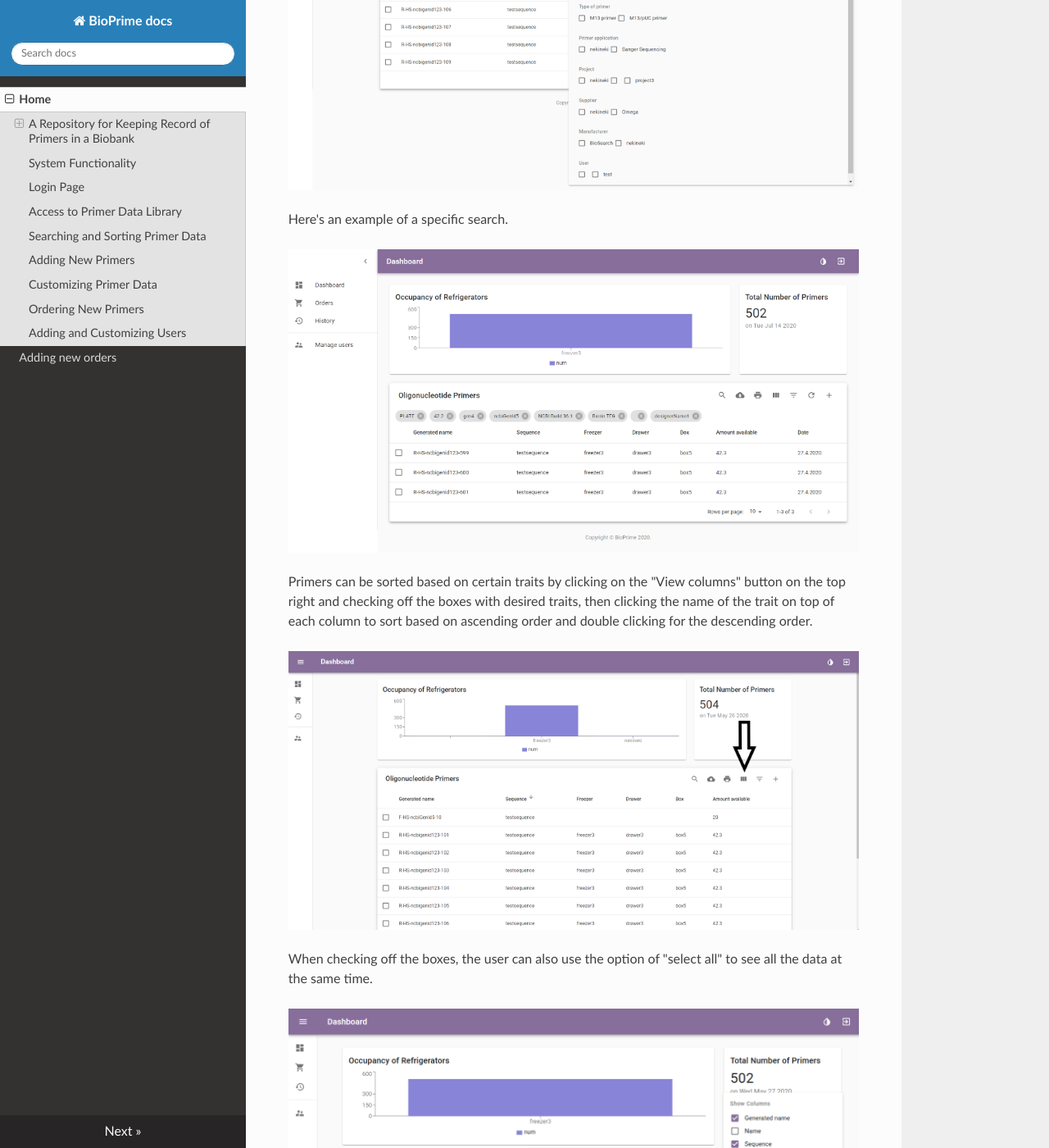
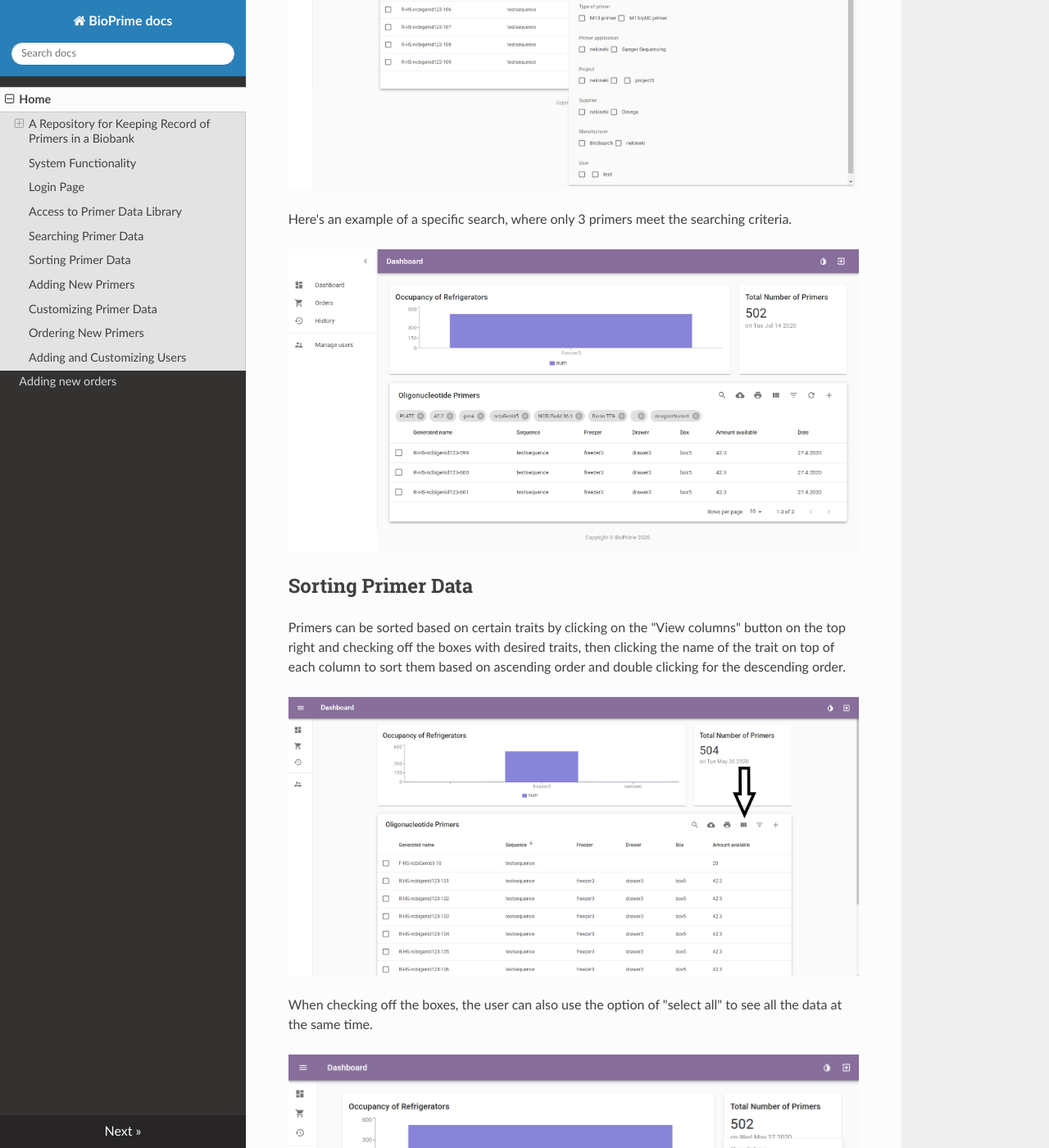
Before and after one commit to Bio-Prime/documentation, an MkDocs documentation site: the page built from docs/index.md, in a window 1280 px wide and 1400 px high, scrolled down 7799 px. Shown: the whole window at 82% size. Built offline with MkDocs 1.6.1, drawn with Linux system fonts in a browser that asks for light colours; nearby versions of some CDN libraries; some of the changed text lies outside the part shown.

Commit message:
razdelila del za iskanje in sortiranje primerjev

```diff
--- a/docs/index.md
+++ b/docs/index.md
@@ -102,7 +102,7 @@ Details of each primer can be viewed by clicking the box on the left of each pri
 
 This way primers can also be modified or deleted, if your assigned role allows you that option. This is described in the Customizing primer data section.
 
-## Searching and Sorting Primer Data
+## Searching Primer Data
 
 Search options include normal and advanced search options.
 To access the search bar select the search icon and the bar will appear on the left. When using normal search, the user can search solely based on the gene.
@@ -127,11 +127,13 @@ Search under these traits is available:
 
 ![filter1](./filter1.png)
 
-Here's an example of a specific search.
+Here's an example of a specific search, where only 3 primers meet the searching criteria.
 
 ![search2](./search2.png)
 
-Primers can be sorted based on certain traits by clicking on the "View columns" button on the top right and checking off the boxes with desired traits, then clicking the name of the trait on top of each column to sort based on ascending order and double clicking for the descending order.
+## Sorting Primer Data
+
+Primers can be sorted based on certain traits by clicking on the "View columns" button on the top right and checking off the boxes with desired traits, then clicking the name of the trait on top of each column to sort them based on ascending order and double clicking for the descending order.
 
 ![sort2](./sort2.png)
 
```
